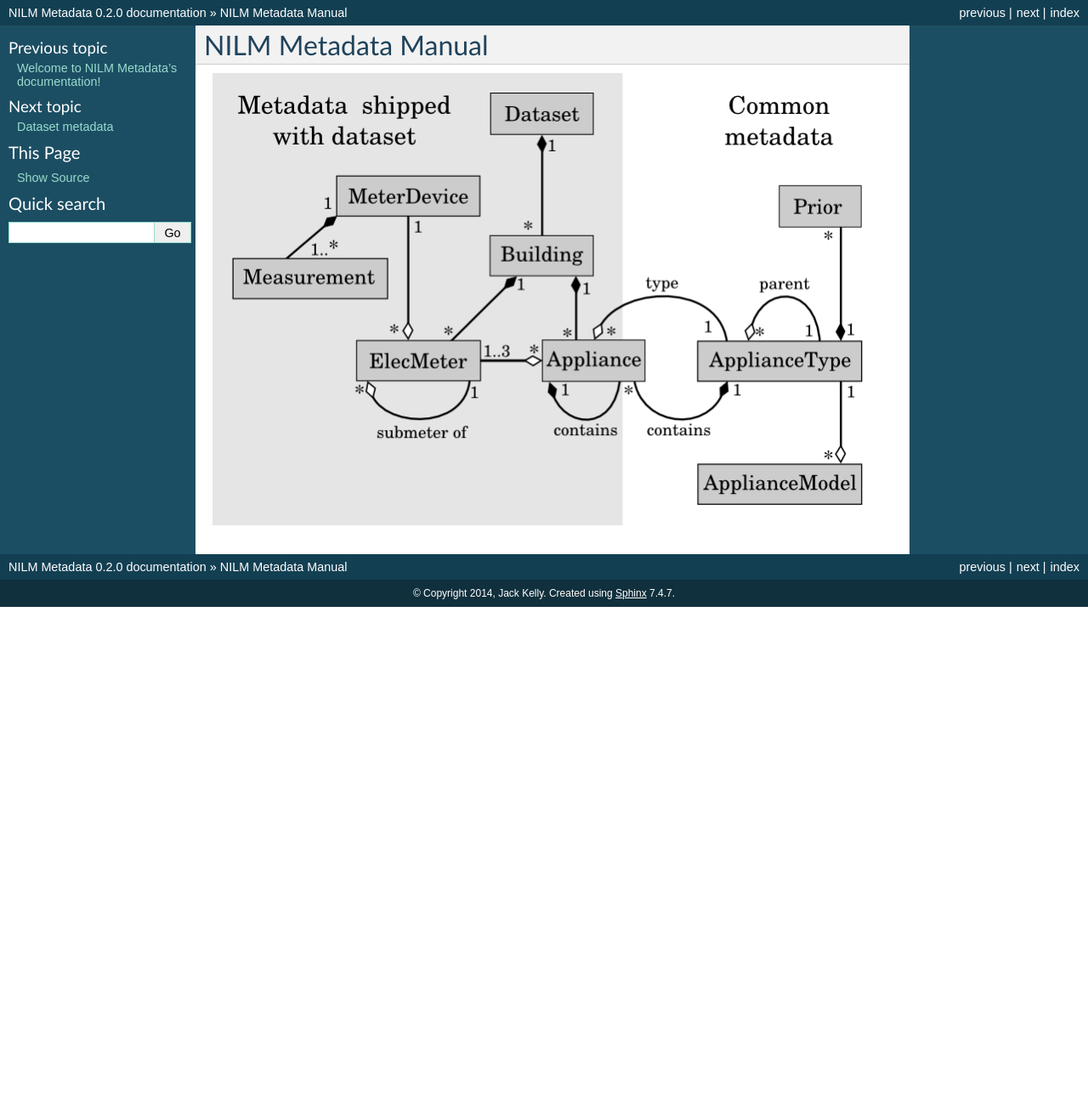
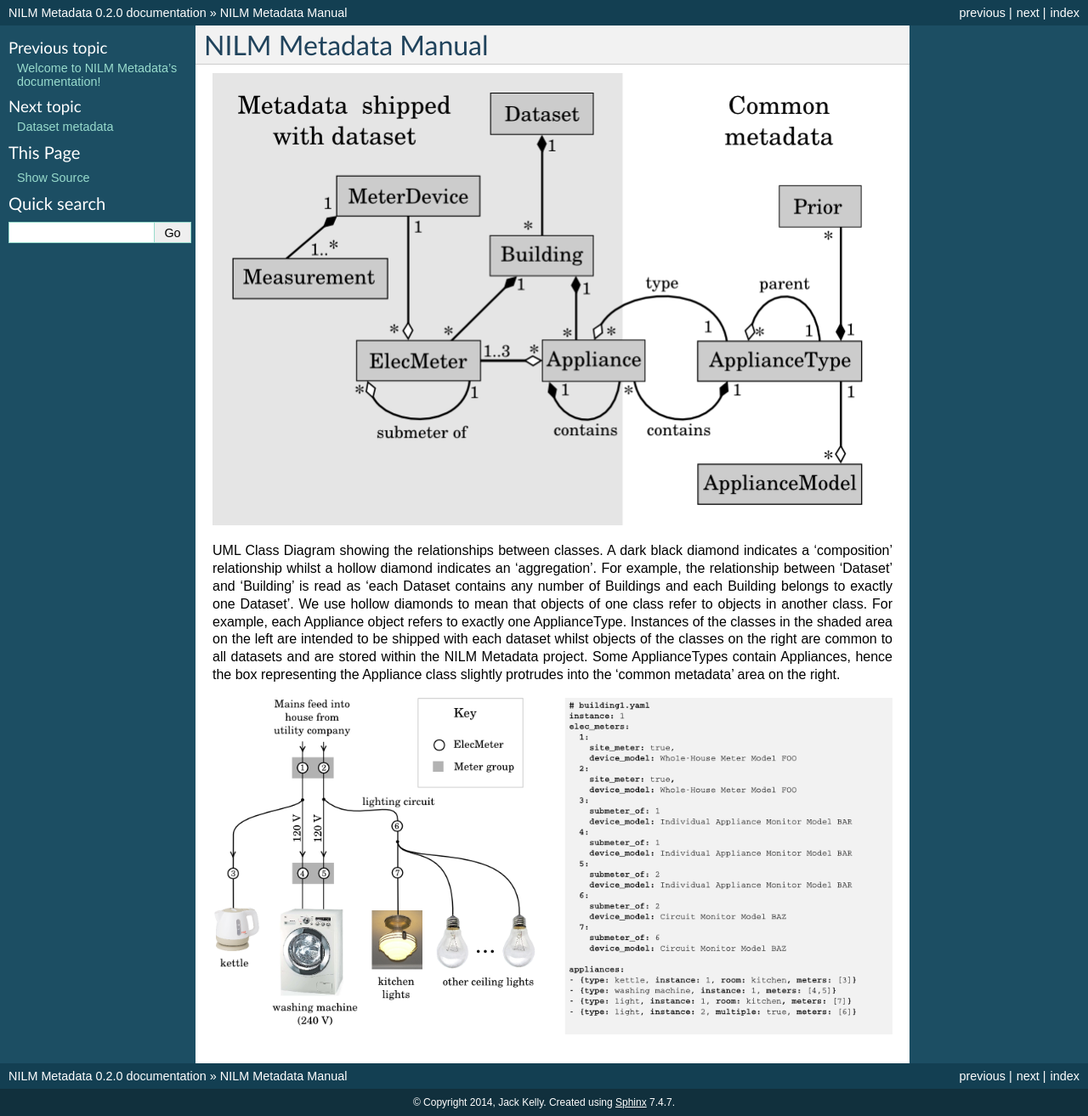
Before and after one commit to nilmtk/nilm_metadata, a Sphinx documentation site: the page built from docs/source/manual.rst, in a window 1280 px wide. Shown: the whole page at 85% size. Built offline with Sphinx 7.4.7, drawn with Linux system fonts in a browser that asks for light colours; before the commit the page ends 900 px from its top, so only the background shows below that.

Commit message:
adding circuit diagram

```diff
--- a/docs/source/manual.rst
+++ b/docs/source/manual.rst
@@ -3,3 +3,18 @@ NILM Metadata Manual
 ********************
 
 .. image:: schema.png
+
+UML Class Diagram showing the relationships between classes. A
+dark black diamond indicates a ‘composition’ relationship whilst a hollow
+diamond indicates an ‘aggregation’. For example, the relationship between
+‘Dataset’ and ‘Building’ is read as ‘each Dataset contains any number of
+Buildings and each Building belongs to exactly one Dataset’. We use hollow
+diamonds to mean that objects of one class refer to objects in another class. For
+example, each Appliance object refers to exactly one ApplianceType. Instances
+of the classes in the shaded area on the left are intended to be shipped with each
+dataset whilst objects of the classes on the right are common to all datasets and
+are stored within the NILM Metadata project. Some ApplianceTypes contain
+Appliances, hence the box representing the Appliance class slightly protrudes
+into the ‘common metadata’ area on the right.
+
+.. image:: circuit.png
```
Also changed, not shown: docs/source/circuit.png (added).
